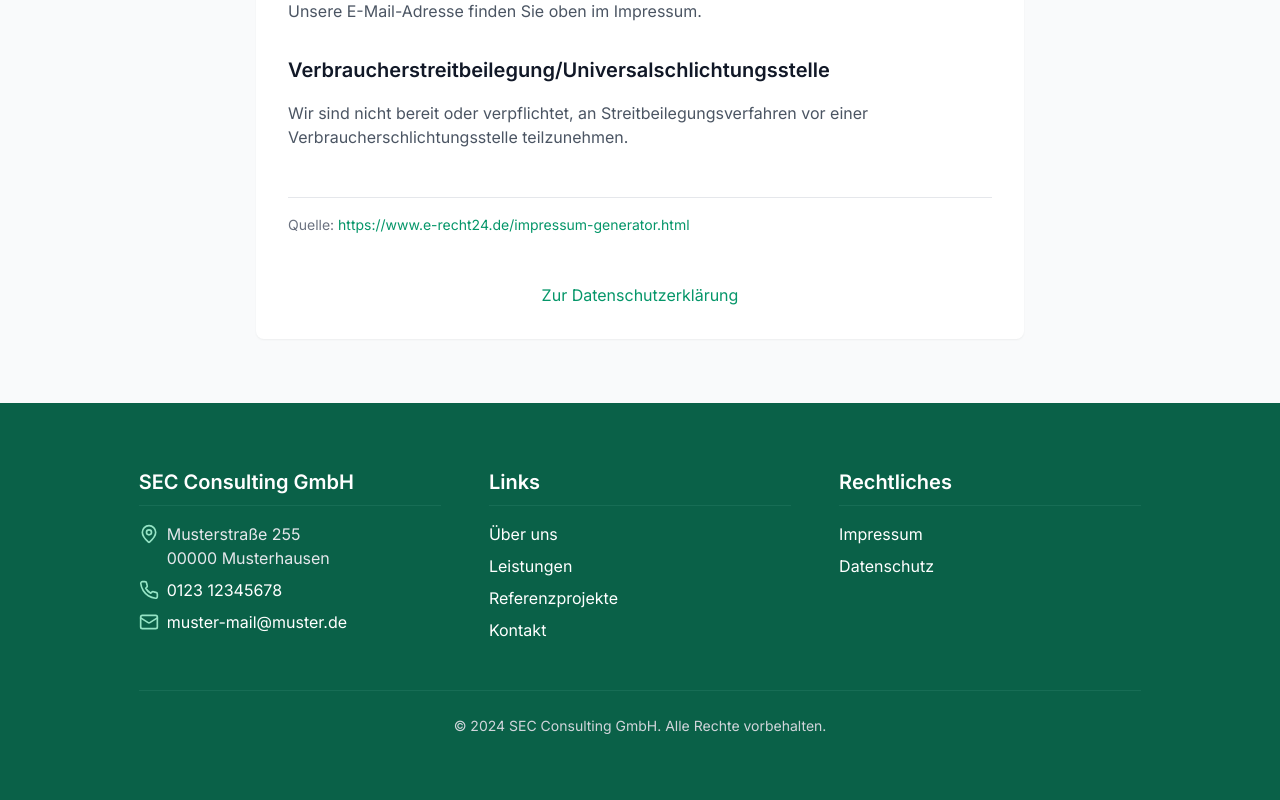
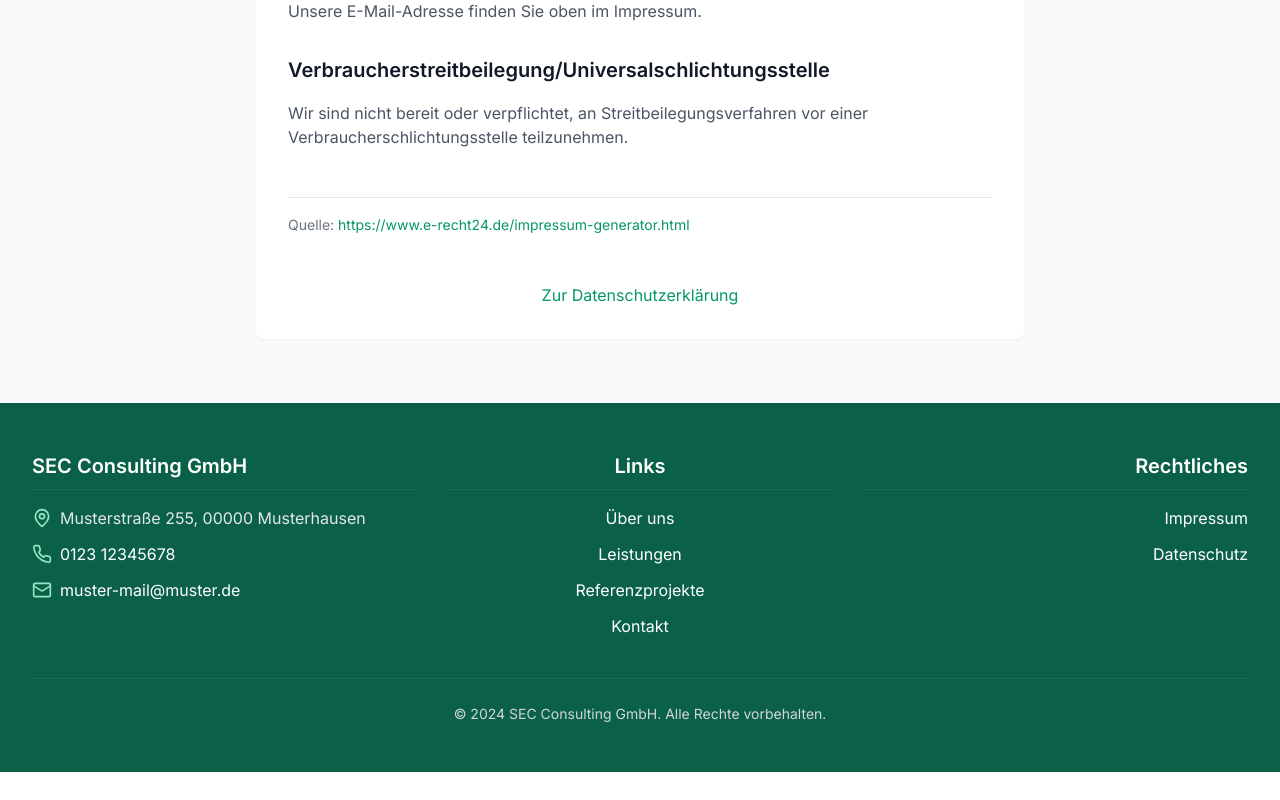
Before and after one commit to multimediaschneider/SEC-Energy, a Next.js app: page /impressum in a window 1280 px wide. Shown: the part 913-1713 px from the top of the page. After the commit the page ends 1685 px from the top, so only its background shows below. Built offline with nearby package versions, Linux system fonts and the light colour scheme.

Commit message:
buttons replaced everywhere

```diff
--- a/src/components/footer.tsx
+++ b/src/components/footer.tsx
@@ -1,30 +1,28 @@
 import Link from "next/link";
 import { Mail, Phone, MapPin } from "lucide-react";
-import Container from "./ui/container";
+import FooterContainer from "./ui/footer-container";
 
 export default function Footer() {
   const currentYear = new Date().getFullYear();
 
   return (
-    <footer className="py-12 sm:py-16 bg-primary-800 text-white">
-      <Container>
-        <div className="grid grid-cols-1 md:grid-cols-3 gap-8 md:gap-12">
+    <footer className="py-12 bg-primary-800 text-white">
+      <FooterContainer>
+        <div className="grid grid-cols-1 md:grid-cols-3 gap-8 md:gap-4 lg:gap-8">
           {/* Company Info */}
           <div className="space-y-4">
-            <h2 className="text-xl font-semibold border-b border-primary-700 pb-2">
+            <h2 className="text-xl font-semibold border-b border-primary-700 pb-2 mb-4">
               SEC Consulting GmbH
             </h2>
-            <div className="space-y-2">
-              <div className="flex items-start">
-                <MapPin className="w-5 h-5 mt-0.5 mr-2 text-primary-300 flex-shrink-0" />
+            <div className="space-y-3">
+              <div className="flex items-start gap-2">
+                <MapPin className="w-5 h-5 text-primary-300 flex-shrink-0 mt-0.5" />
                 <address className="not-italic text-gray-200">
-                  Musterstraße 255
-                  <br />
-                  00000 Musterhausen
+                  Musterstraße 255, 00000 Musterhausen
                 </address>
               </div>
-              <div className="flex items-center">
-                <Phone className="w-5 h-5 mr-2 text-primary-300 flex-shrink-0" />
+              <div className="flex items-center gap-2">
+                <Phone className="w-5 h-5 text-primary-300 flex-shrink-0" />
                 <a
                   href="tel:012312345678"
                   className="hover:text-primary-200 transition-colors"
@@ -32,8 +30,8 @@ export default function Footer() {
                   0123 12345678
                 </a>
               </div>
-              <div className="flex items-center">
-                <Mail className="w-5 h-5 mr-2 text-primary-300 flex-shrink-0" />
+              <div className="flex items-center gap-2">
+                <Mail className="w-5 h-5 text-primary-300 flex-shrink-0" />
                 <a
                   href="mailto:muster-mail@muster.de"
                   className="hover:text-primary-200 transition-colors"
@@ -45,79 +43,67 @@ export default function Footer() {
           </div>
 
           {/* Quick Links */}
-          <div className="space-y-4">
-            <h2 className="text-xl font-semibold border-b border-primary-700 pb-2">
+          <div className="space-y-4 md:text-center">
+            <h2 className="text-xl font-semibold border-b border-primary-700 pb-2 mb-4">
               Links
             </h2>
-            <nav className="space-y-2">
-              <div>
+            <nav className="flex flex-col space-y-3">
               <Link
                 href="/about"
-                  className="hover:text-primary-200 transition-colors inline-block"
+                className="hover:text-primary-200 transition-colors"
               >
                 Über uns
               </Link>
-              </div>
-              <div>
               <Link
                 href="/leistungen"
-                  className="hover:text-primary-200 transition-colors inline-block"
+                className="hover:text-primary-200 transition-colors"
               >
                 Leistungen
               </Link>
-              </div>
-              <div>
               <Link
                 href="/projekte"
-                  className="hover:text-primary-200 transition-colors inline-block"
+                className="hover:text-primary-200 transition-colors"
               >
                 Referenzprojekte
               </Link>
-              </div>
-              <div>
               <Link
                 href="/kontakt"
-                  className="hover:text-primary-200 transition-colors inline-block"
+                className="hover:text-primary-200 transition-colors"
               >
                 Kontakt
               </Link>
-              </div>
             </nav>
           </div>
 
           {/* Legal */}
-          <div className="space-y-4">
-            <h2 className="text-xl font-semibold border-b border-primary-700 pb-2">
+          <div className="space-y-4 md:text-right">
+            <h2 className="text-xl font-semibold border-b border-primary-700 pb-2 mb-4">
               Rechtliches
             </h2>
-            <nav className="space-y-2">
-              <div>
+            <nav className="flex flex-col space-y-3">
               <Link
                 href="/impressum"
-                  className="hover:text-primary-200 transition-colors inline-block"
+                className="hover:text-primary-200 transition-colors"
               >
                 Impressum
               </Link>
-              </div>
-              <div>
               <Link
                 href="/datenschutz"
-                  className="hover:text-primary-200 transition-colors inline-block"
+                className="hover:text-primary-200 transition-colors"
               >
                 Datenschutz
               </Link>
-              </div>
             </nav>
           </div>
         </div>
 
         {/* Copyright */}
-        <div className="mt-12 pt-6 border-t border-primary-700 text-center text-sm text-gray-300">
+        <div className="mt-10 pt-6 border-t border-primary-700 text-center text-sm text-gray-300">
           <p>
             &copy; {currentYear} SEC Consulting GmbH. Alle Rechte vorbehalten.
           </p>
         </div>
-      </Container>
+      </FooterContainer>
     </footer>
   );
 }
--- a/src/components/navbar.tsx
+++ b/src/components/navbar.tsx
@@ -9,6 +9,7 @@ import { motion, useScroll, useTransform } from "framer-motion";
 import NavbarButton from "./ui/navbar-button";
 import Container from "./ui/container";
 import { cn } from "@/lib/utils";
+import FooterContainer from "./ui/footer-container";
 
 export default function Navbar() {
   const [isMenuOpen, setIsMenuOpen] = useState(false);
@@ -54,7 +55,7 @@ export default function Navbar() {
           : "bg-primary-700 py-3"
       )}
     >
-      <Container>
+      <FooterContainer>
         <div className="flex justify-between items-center text-white">
           {/* Logo Area with Progress Line */}
           <div className="relative">
@@ -109,7 +110,7 @@ export default function Navbar() {
               href="/kontakt"
               iconSize={20}
               size="default"
-              variant="gradient"
+              variant="white"
             />
           </ul>
 
@@ -166,13 +167,13 @@ export default function Navbar() {
                 href="/kontakt"
                 iconSize={20}
                 size="default"
-                variant="gradient"
+                variant="white"
                 className="w-full mt-2"
               />
             </motion.li>
           </ul>
         </motion.div>
-      </Container>
+      </FooterContainer>
     </nav>
   );
 }
--- a/src/components/ui/button-container.tsx
+++ /dev/null
@@ -1,34 +0,0 @@
-"use client";
-
-import React from "react";
-import { cn } from "@/lib/utils";
-
-/**
- * A standardized button container component that ensures consistent button spacing.
- *
- * Standard spacing:
- * - mt-8 (2rem top margin from TextBlock)
- * - mb-12 (3rem bottom margin to next component)
- * - Centered with flex justify-center
- * - Responsive: stacks buttons on mobile, horizontal on desktop
- */
-export function ButtonContainer({
-  className,
-  children,
-}: {
-  className?: string;
-  children: React.ReactNode;
-}) {
-  return (
-    <div
-      className={cn(
-        "mt-8 mb-24 flex flex-col sm:flex-row justify-center items-center w-full gap-4 text-center",
-        className
-      )}
-    >
-      {children}
-    </div>
-  );
-}
-
-export default ButtonContainer;
--- a/src/components/ui/container.tsx
+++ b/src/components/ui/container.tsx
@@ -27,7 +27,7 @@ export default function Container({
   return (
     <div
       className={cn(
-        "w-full mx-auto px-4 sm:px-6 lg:px-8 lg:w-10/12",
+        "w-full mx-auto px-4 sm:px-6 lg:px-8 lg:max-w-6xl",
         sizeClasses[size],
         className
       )}
--- /dev/null
+++ b/src/components/ui/footer-container.tsx
@@ -0,0 +1,23 @@
+import { cn } from "@/lib/utils";
+
+interface FooterContainerProps extends React.HTMLAttributes<HTMLDivElement> {
+  children: React.ReactNode;
+}
+
+/**
+ * Footer container component with full-width layout
+ */
+export default function FooterContainer({
+  children,
+  className,
+  ...props
+}: FooterContainerProps) {
+  return (
+    <div
+      className={cn("max-w-full mx-auto px-4 sm:px-6 lg:px-8", className)}
+      {...props}
+    >
+      {children}
+    </div>
+  );
+}
--- a/src/components/ui/section-container.tsx
+++ b/src/components/ui/section-container.tsx
@@ -10,6 +10,7 @@ interface SectionContainerProps {
   noPadding?: boolean;
   className?: string;
   children: React.ReactNode;
+  onClick?: (e: React.MouseEvent) => void;
 }
 
 /**
@@ -26,6 +27,7 @@ export function SectionContainer({
   noPadding = false,
   className,
   children,
+  onClick,
 }: SectionContainerProps) {
   return (
     <section
@@ -35,6 +37,7 @@ export function SectionContainer({
         bgColor,
         className
       )}
+      onClick={onClick}
     >
       <Container>{children}</Container>
     </section>
@@ -61,7 +64,7 @@ export function ButtonContainer({
   return (
     <div
       className={cn(
-        " mb-24 flex flex-col sm:flex-row items-center justify-center w-full gap-4",
+        "mt-10 mb-24 flex flex-col sm:flex-row items-center justify-center w-full gap-4",
         className
       )}
     >
```
Also changed, not shown: src/app/page.tsx (+9 -32 lines), src/app/pages/about-page.tsx (+24 -14 lines), src/app/pages/services-page.tsx (+13 -7 lines), src/components/sections/project-section.tsx (+52 -14 lines). Lines whose indentation alone changed are shown as unchanged.
